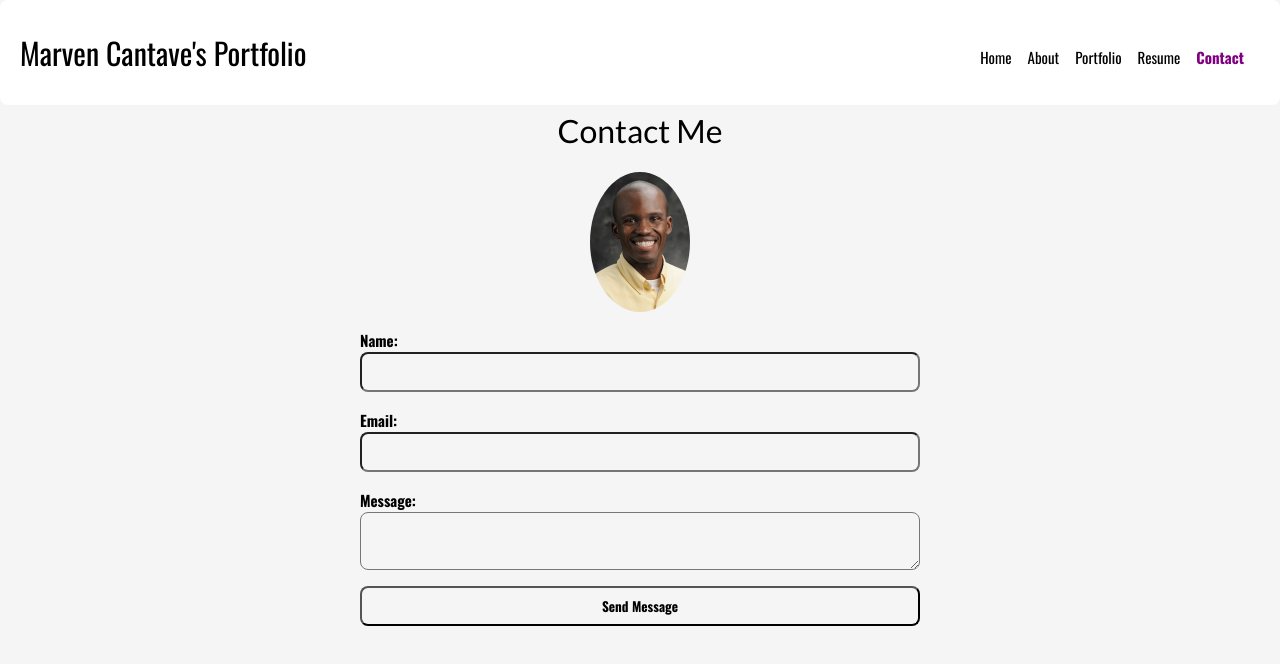
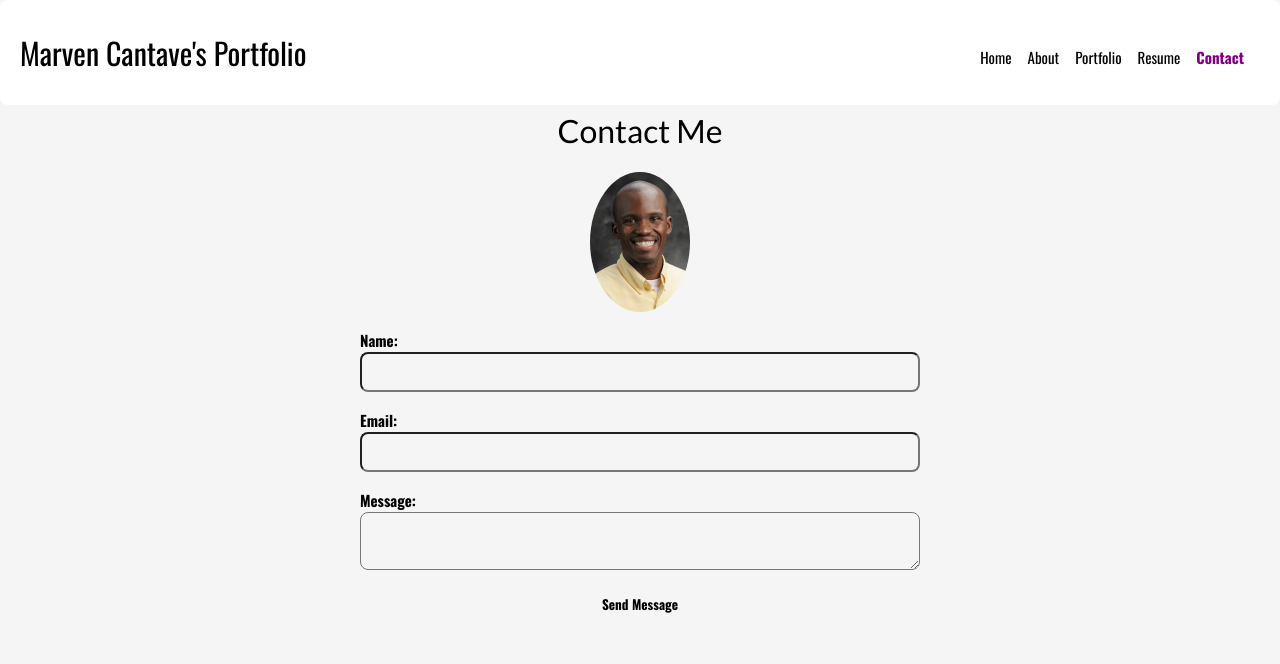
Before and after one commit to cantave/Portfolio, a Vue app: page /contact in a window 1280 px wide. Shown: the top 664 px of the page. Built offline with nearby package versions, Linux system fonts and the light colour scheme.

Commit message:
fixed some styling on the button

```diff
--- a/src/views/ContactView.vue
+++ b/src/views/ContactView.vue
@@ -96,6 +96,7 @@ button {
 
 button {
     font-weight: bold;
+    border: black;
 }
 
 button:hover {
```
